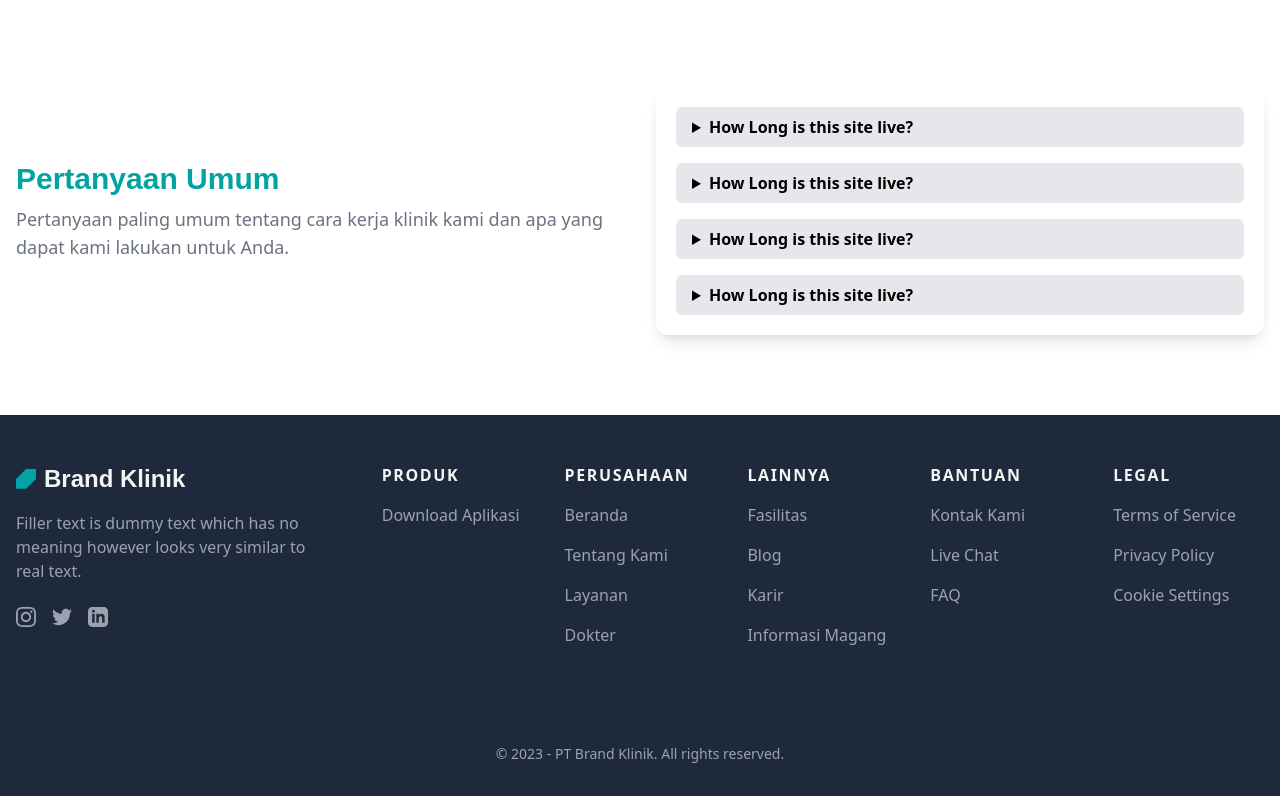
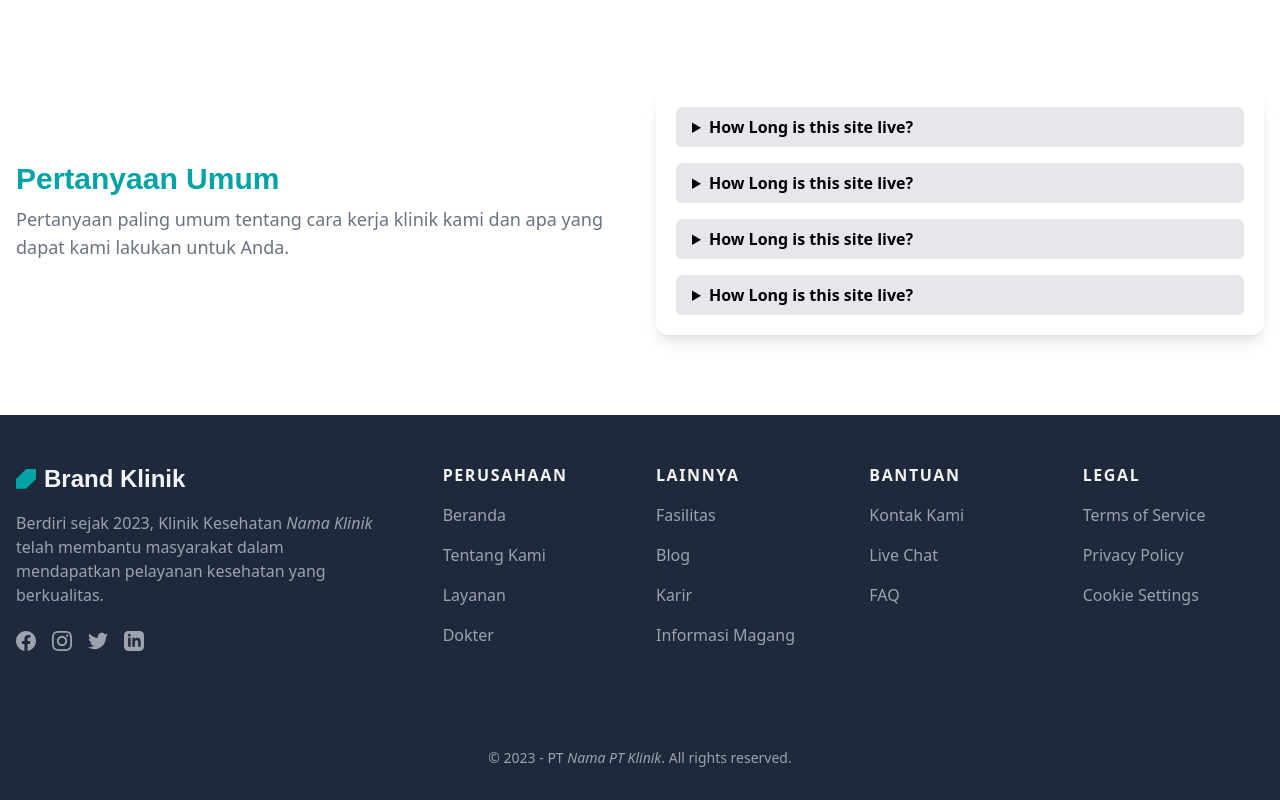
Before and after one commit to nuflakbrr/nouklinik, a Next.js app: page / in a window 1280 px wide. Shown: the part 3979-4779 px from the top of the page. Built offline with nearby package versions, Linux system fonts and the light colour scheme.

Commit message:
implement new custom icons and delete unused link

```diff
--- a/src/components/Common/Footer.tsx
+++ b/src/components/Common/Footer.tsx
@@ -1,7 +1,12 @@
 import { FC } from 'react';
 import Link from 'next/link';
 
-import { InstagramIcon, LinkedInIcon, TwitterIcon } from '../CustomIcons';
+import {
+  FacebookIcon,
+  InstagramIcon,
+  LinkedInIcon,
+  TwitterIcon,
+} from '../CustomIcons';
 
 // const Logo = '/img/hadir-in.jpeg';
 
@@ -10,16 +15,16 @@ const Footer: FC = () => {
 
   const primaryLink = [
     { title: 'Beranda', url: '/' },
-    { title: 'Tentang Kami', url: '/' },
-    { title: 'Layanan', url: '/' },
-    { title: 'Dokter', url: '/' },
+    { title: 'Tentang Kami', url: '/about' },
+    { title: 'Layanan', url: '/service' },
+    { title: 'Dokter', url: '/doctors' },
   ];
 
   const secondaryLink = [
-    { title: 'Fasilitas', url: '/' },
-    { title: 'Blog', url: '/' },
-    { title: 'Karir', url: '/' },
-    { title: 'Informasi Magang', url: '/' },
+    { title: 'Fasilitas', url: '/fasilities' },
+    { title: 'Blog', url: '/blog' },
+    { title: 'Karir', url: '/career' },
+    { title: 'Informasi Magang', url: '/internship' },
   ];
 
   const tertiaryLink = [
@@ -28,8 +33,6 @@ const Footer: FC = () => {
     { title: 'FAQ', url: '/' },
   ];
 
-  const productLink = [{ title: 'Download Aplikasi', url: '/' }];
-
   const legalLink = [
     { title: 'Terms of Service', url: '/' },
     { title: 'Privacy Policy', url: '/' },
@@ -37,6 +40,7 @@ const Footer: FC = () => {
   ];
 
   const socialLink = [
+    { title: 'Facebook', icon: <FacebookIcon />, url: '/' },
     { title: 'Instagram', icon: <InstagramIcon />, url: '/' },
     { title: 'Twitter', icon: <TwitterIcon />, url: '/' },
     { title: 'LinkedIn', icon: <LinkedInIcon />, url: '/' },
@@ -45,7 +49,7 @@ const Footer: FC = () => {
   return (
     <div className="bg-slate-800">
       <footer className="max-w-7xl px-4 mx-auto">
-        <div className="grid grid-cols-2 md:grid-cols-4 lg:grid-cols-7 gap-12 lg:gap-8 pt-10 lg:pt-12 mb-16">
+        <div className="grid grid-cols-2 md:grid-cols-4 lg:grid-cols-6 gap-12 lg:gap-8 pt-10 lg:pt-12 mb-16">
           <div className="col-span-full lg:col-span-2">
             {/* logo start */}
             <div className="mb-4">
@@ -71,8 +75,9 @@ const Footer: FC = () => {
             {/* logo end */}
 
             <p className="text-gray-400 sm:pr-8 mb-6">
-              Filler text is dummy text which has no meaning however looks very
-              similar to real text.
+              Berdiri sejak 2023, Klinik Kesehatan <i>Nama Klinik</i> telah
+              membantu masyarakat dalam mendapatkan pelayanan kesehatan yang
+              berkualitas.
             </p>
 
             {/* social start */}
@@ -91,26 +96,6 @@ const Footer: FC = () => {
             </div>
             {/* social end */}
           </div>
-
-          {/* nav start */}
-          <div>
-            <div className="text-gray-100 font-bold tracking-widest uppercase mb-4">
-              Produk
-            </div>
-
-            <nav className="flex flex-col gap-4">
-              {productLink.map((a, i) => (
-                <div key={i}>
-                  <Link href={a.url} legacyBehavior>
-                    <a className="text-gray-400 hover:text-primary active:text-primarydark transition duration-100">
-                      {a.title}
-                    </a>
-                  </Link>
-                </div>
-              ))}
-            </nav>
-          </div>
-          {/* nav end */}
 
           {/* nav start */}
           <div>
@@ -194,7 +179,7 @@ const Footer: FC = () => {
         </div>
 
         <div className="text-gray-400 text-sm text-center border-t border-gray-800 py-8">
-          © {year} - PT Brand Klinik. All rights reserved.
+          © {year} - PT <i>Nama PT Klinik</i>. All rights reserved.
         </div>
       </footer>
     </div>
```
